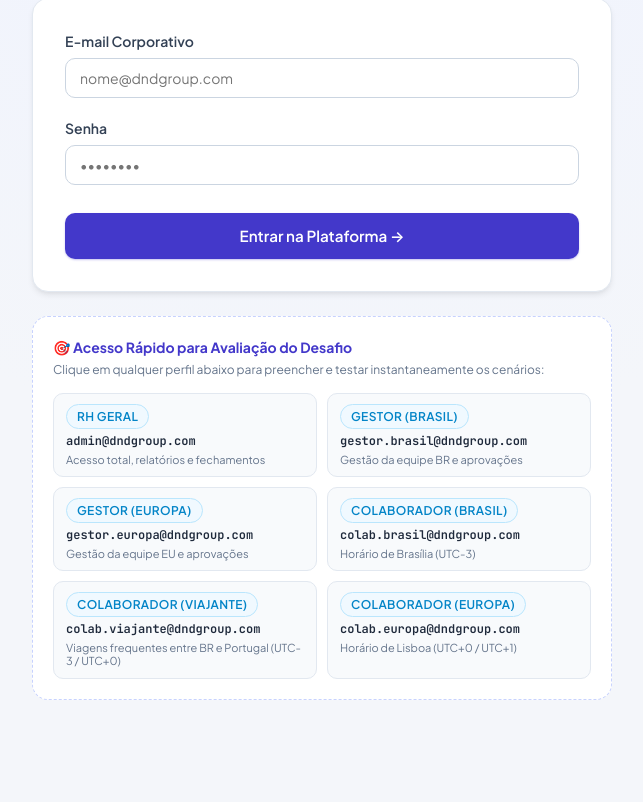
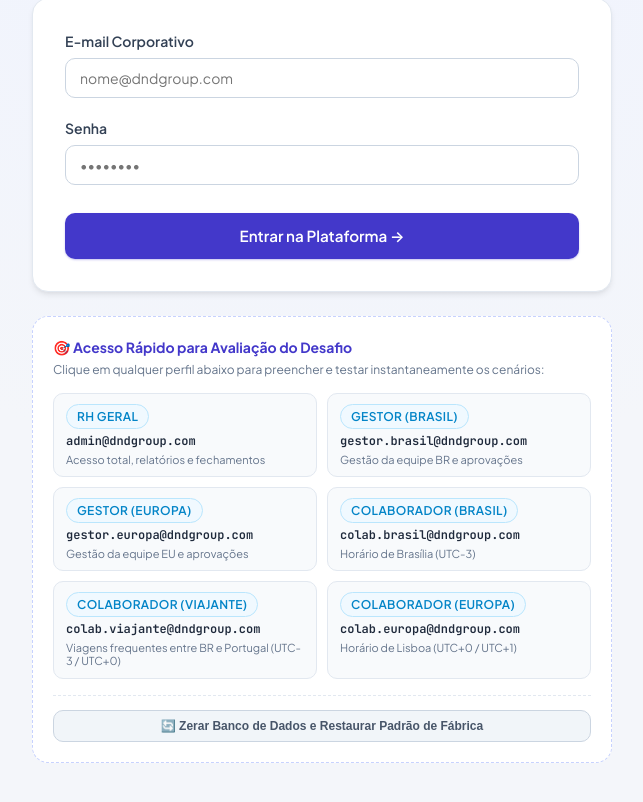
Before and after one commit to heliak23/Desafio-Tecnico-Plataforma-de-Jornada, an Angular app in the folder src/frontend/: page /login in a window 1280 px wide. Shown: the part 324-1126 px from the top of the page, without its empty margins (318-961 px from the left). Before the commit the page ends 1064 px from the top, so only its background shows below. Built offline with nearby package versions, Linux system fonts and the light colour scheme; no server answers.

Commit message:
feat: adicionar botao de resetar banco de dados direto pela interface frontend

```diff
--- a/src/frontend/src/app/pages/gestao/gestao.css
+++ b/src/frontend/src/app/pages/gestao/gestao.css
@@ -4,6 +4,11 @@
 }
 
 .page-title-row {
+  display: flex;
+  align-items: center;
+  justify-content: space-between;
+  gap: 1rem;
+  flex-wrap: wrap;
   margin-bottom: 1.5rem;
 }
 
--- a/src/frontend/src/app/pages/gestao/gestao.html
+++ b/src/frontend/src/app/pages/gestao/gestao.html
@@ -1,10 +1,15 @@
 <div class="container gestao-container">
 
   <div class="page-title-row">
-    <h2>👥 Painel de Gestão e Monitoramento de Equipe</h2>
-    <p class="subtitle">
-      Visão de líderes e RH para controle de jornada, aprovação de ocorrências e supervisão internacional.
-    </p>
+    <div>
+      <h2>👥 Painel de Gestão e Monitoramento de Equipe</h2>
+      <p class="subtitle">
+        Visão de líderes e RH para controle de jornada, aprovação de ocorrências e supervisão internacional.
+      </p>
+    </div>
+    <button (click)="onResetDatabase()" [disabled]="isProcessing()" class="btn btn-secondary btn-sm" title="Zerar todas as batidas e restaurar para o estado inicial de fábrica">
+      🔄 Zerar Banco de Dados
+    </button>
   </div>
 
   @if (successMessage()) {
--- a/src/frontend/src/app/pages/gestao/gestao.ts
+++ b/src/frontend/src/app/pages/gestao/gestao.ts
@@ -116,6 +116,29 @@ export class GestaoComponent implements OnInit {
     this.selectedEmployeeReport = null;
   }
 
+  onResetDatabase(): void {
+    if (!confirm('Deseja realmente zerar o banco de dados e restaurar o estado padrão de fábrica?')) {
+      return;
+    }
+
+    this.isProcessing.set(true);
+    this.errorMessage.set(null);
+    this.successMessage.set(null);
+
+    this.authService.resetDatabase().subscribe({
+      next: (res) => {
+        this.isProcessing.set(false);
+        this.successMessage.set(res.message);
+        this.loadData();
+        setTimeout(() => this.successMessage.set(null), 5000);
+      },
+      error: () => {
+        this.isProcessing.set(false);
+        this.errorMessage.set('Erro ao resetar o banco de dados.');
+      }
+    });
+  }
+
   getTypeLabel(type: TimeRecordType): string {
     switch (type) {
       case TimeRecordType.ClockIn: return '🟢 Entrada';
--- a/src/frontend/src/app/pages/login/login.css
+++ b/src/frontend/src/app/pages/login/login.css
@@ -143,6 +143,37 @@
   line-height: 1.2;
 }
 
+.demo-footer {
+  margin-top: 1rem;
+  padding-top: 0.875rem;
+  border-top: 1px dashed var(--slate-200);
+  text-align: center;
+}
+
+.btn-reset-db {
+  background: var(--slate-100);
+  border: 1px solid var(--slate-300);
+  border-radius: var(--radius-md);
+  padding: 0.5rem 1rem;
+  font-size: 0.75rem;
+  font-weight: 600;
+  color: var(--slate-600);
+  cursor: pointer;
+  transition: all 0.15s ease;
+  width: 100%;
+}
+
+.btn-reset-db:hover:not(:disabled) {
+  background-color: var(--danger-light);
+  border-color: var(--danger-border);
+  color: var(--danger);
+}
+
+.btn-reset-db:disabled {
+  opacity: 0.6;
+  cursor: not-allowed;
+}
+
 @media (max-width: 600px) {
   .demo-grid {
     grid-template-columns: 1fr;
--- a/src/frontend/src/app/pages/login/login.html
+++ b/src/frontend/src/app/pages/login/login.html
@@ -12,6 +12,13 @@
         <span>🇵🇹 Europa (UTC+0 / UTC+1)</span>
       </div>
     </div>
+
+    <!-- Success Alert -->
+    @if (successMessage()) {
+      <div class="alert alert-success">
+        ✅ {{ successMessage() }}
+      </div>
+    }
 
     <!-- Error Alert -->
     @if (errorMessage()) {
@@ -77,6 +84,16 @@
           </button>
         }
       </div>
+
+      <div class="demo-footer">
+        <button
+          (click)="onResetDatabase()"
+          [disabled]="isResetting()"
+          type="button"
+          class="btn-reset-db">
+          🔄 {{ isResetting() ? 'Restaurando...' : 'Zerar Banco de Dados e Restaurar Padrão de Fábrica' }}
+        </button>
+      </div>
     </div>
 
   </div>
--- a/src/frontend/src/app/pages/login/login.ts
+++ b/src/frontend/src/app/pages/login/login.ts
@@ -61,7 +61,9 @@ export class LoginComponent implements OnInit {
   email = '';
   password = '';
   errorMessage = signal<string | null>(null);
+  successMessage = signal<string | null>(null);
   isLoading = signal(false);
+  isResetting = signal(false);
   demoAccounts = signal<DemoAccount[]>(DEFAULT_DEMO_ACCOUNTS);
 
   constructor(
@@ -118,4 +120,26 @@ export class LoginComponent implements OnInit {
     this.password = account.password;
     this.onSubmit();
   }
+
+  onResetDatabase(): void {
+    if (!confirm('Deseja realmente zerar o banco de dados e restaurar para o estado inicial de teste?')) {
+      return;
+    }
+
+    this.isResetting.set(true);
+    this.errorMessage.set(null);
+    this.successMessage.set(null);
+
+    this.authService.resetDatabase().subscribe({
+      next: (res) => {
+        this.isResetting.set(false);
+        this.successMessage.set(res.message);
+        setTimeout(() => this.successMessage.set(null), 5000);
+      },
+      error: () => {
+        this.isResetting.set(false);
+        this.errorMessage.set('Erro ao resetar o banco de dados. Verifique se o backend está rodando.');
+      }
+    });
+  }
 }
--- a/src/frontend/src/app/services/auth.service.ts
+++ b/src/frontend/src/app/services/auth.service.ts
@@ -43,6 +43,10 @@ export class AuthService {
     return this.http.get<any[]>(`${this.apiUrl}/demo-accounts`);
   }
 
+  resetDatabase(): Observable<{ success: boolean; message: string }> {
+    return this.http.post<{ success: boolean; message: string }>('http://localhost:5000/api/admin/reset-database', {});
+  }
+
   private saveSession(response: LoginResponse): void {
     localStorage.setItem(this.tokenKey, response.token);
     localStorage.setItem(this.userKey, JSON.stringify(response));
```
